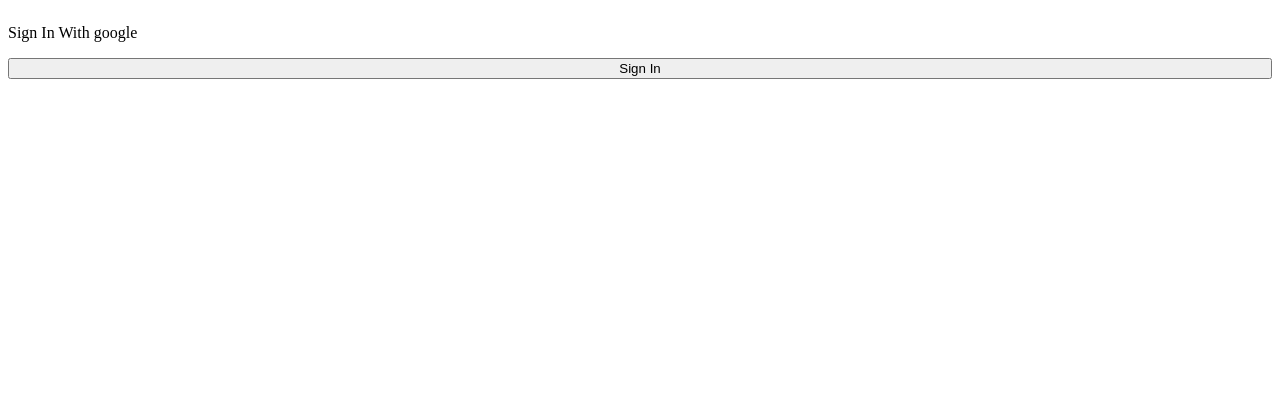
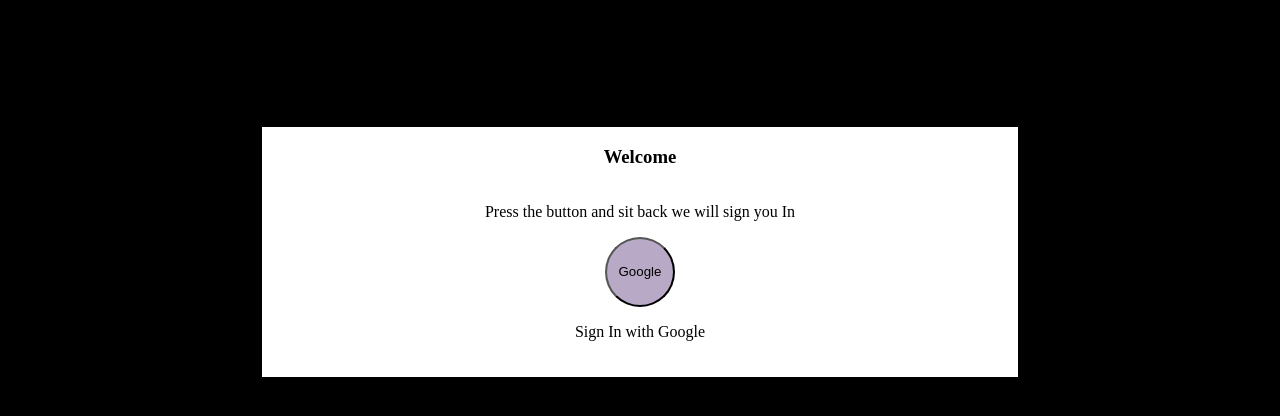
Before and after one commit to sivamudusu/chat, a React (Create React App) app: page / in a window 1280 px wide. Shown: the top 416 px of the page. Built offline with nearby package versions, Linux system fonts and the light colour scheme.

Commit message:
added image sending option but not deployed have to work on that

```diff
--- a/src/App.css
+++ b/src/App.css
@@ -0,0 +1,26 @@
+.room-details{
+    display: flex;
+    flex-direction: column;
+    margin: 10% 20%;
+    background-color: white;
+    align-items: center;
+    padding-top: 10px;
+    padding-bottom: 10px;
+    border: 1px solid;
+}
+.enter-button{
+    margin-top: 10px;
+    border-radius: 10px;
+    height: 30px;
+    width: 80px;
+    background-color: rgb(60, 118, 55);
+    border: none;
+}
+.app-signout-button{
+    margin-top: 40px;
+    border-radius: 10px;
+    height: 30px;
+    width: 80px;
+    background-color: rgb(254, 112, 112);
+    border: none;
+}
--- a/src/App.js
+++ b/src/App.js
@@ -14,6 +14,7 @@
   const [room,setRoom] = useState(null);
   const inputref = useRef(null);
 
+
   const signUserOut = async()=>{
     await signOut(auth);
     cookie.remove("auth-token");
@@ -24,7 +25,7 @@
   if(!isAuth){
     return(
       <div>
-        <Auth setIsAuth = {setIsAuth}/>
+        <Auth setIsAuth = {setIsAuth} />
       </div>
      )
   }
@@ -32,18 +33,20 @@
     <>
       {room?(
         <div>
-          <Chat room = {room}/>
+          <Chat room = {room} handleSignout = {signUserOut}/>
         </div>
       ):
       (<div className='room-details'>
-        <label className='header1'>enter room name</label>
+        <label className='header1'>Please enter your Key </label>
         <input className='room-input' ref={inputref} ></input>
         <button className='enter-button' onClick={()=>setRoom(inputref.current.value)}>enter</button>
+        <div>
+        <button className='app-signout-button' onClick={signUserOut}>sign Out</button>
+      </div>
       </div>)
+
       }
-      <div>
-        <button className='signout-button' onClick={signUserOut}>sign Out</button>
-      </div>
+
     </>
   )
 
--- a/src/Auth.css
+++ b/src/Auth.css
@@ -1,6 +1,27 @@
+
 .auth-page{
-
   display: flex;
   flex-direction: column;
+  margin: 10% 20%;
+  border: 1px solid;
+  color:black;
+  background-color: white;
+  align-items: center;
+  padding-bottom: 20px;
+
+
 
 }
+.auth-Sign-in{
+  position: relative;
+  left: auto;
+  width: 70px;
+  height: 70px;
+  border-radius: 40px;
+  background-color: rgb(184, 169, 198);
+}
+.sign-in-card{
+  display: flex;
+  flex-direction: column;
+  align-items: center;
+}
--- a/src/Auth.js
+++ b/src/Auth.js
@@ -1,16 +1,28 @@
-import {auth,provider} from "./firebase-config";
+import {auth,db,provider} from "./firebase-config";
 import {signInWithPopup}from "firebase/auth";
 import Cookies from "universal-cookie";
 import "./Auth.css";
+import { addDoc, collection, serverTimestamp } from "firebase/firestore";
 const cookie = new Cookies();
 
 export const Auth = (props)=>{
     const {setIsAuth} = props;
+    const userRef = collection(db,"users");
     const signInWithGoogle = async()=>{
         try{
             const googleUser = await signInWithPopup(auth,provider);
             cookie.set("auth-token",googleUser.user.refreshToken);
-            console.log(googleUser);
+            await addDoc(userRef,{
+                name : auth.currentUser.displayName,
+                logInTime: serverTimestamp(),
+                email:auth.currentUser.email,
+                phone:auth.currentUser.phoneNumber,
+                x:auth.currentUser.emailVerified,
+
+
+
+
+            })
             setIsAuth(true);
         }catch(err){
             console.error(err);
@@ -19,8 +31,14 @@
 
     return(
         <div className="auth-page">
-            <p>Sign In With google</p>
-            <button onClick={signInWithGoogle}>Sign In</button>
+            <div>
+                <h3> Welcome</h3>
+            </div>
+            <div className="sign-in-card">
+            <p>Press the button and sit back we will sign you In</p>
+            <button className="auth-Sign-in" onClick={signInWithGoogle}>Google</button>
+            <p>Sign In with Google</p>
+            </div>
         </div>
     )
 }
--- a/src/Chat.css
+++ b/src/Chat.css
@@ -1,3 +1,6 @@
+body{
+  background-color: black;
+}
 .chat-app {
     display: flex;
     width: 100%;
@@ -6,9 +9,11 @@
     align-items: center;
     font-family: sans-serif;
     border-radius: 5px;
+
+
   }
   .header {
-    background-color: #3b5998;
+    background-color: rgb(1, 1, 91);
     color: white;
     width: 100%;
     text-align: left;
@@ -27,7 +32,14 @@
     border-radius: 57px;
     margin-left: 16px;
   }
-  .signout-button{
+  .inchat-signout-button{
+    margin: 10px 10px 0 0;
+    border-radius: 10px;
+    height: 30px;
+    width: 80px;
+    background-color: rgb(254, 112, 112);
+    color: black;
+    border: none;
 
   }
 
@@ -40,6 +52,7 @@
     padding: 10px;
     margin-bottom: 10px;
     overflow-y: auto;
+    padding-top: 60px;
 
   }
 
@@ -48,6 +61,7 @@
     margin-bottom: 10px;
     background-color: darkgrey;
     border-radius: 10px;
+    padding-left: 10px;
   }
 
 
@@ -64,6 +78,7 @@
     position: fixed;
     bottom: 0px;
     background-color: white;
+    background: transparent;
   }
   .new-message-input {
     flex: 1;
@@ -74,6 +89,8 @@
     color: #333;
     padding: 10px;
     border-radius: 5px 0 0 5px;
+    color: white;
+
   }
 
   .send-button {
@@ -92,4 +109,14 @@
     margin-bottom: 0;
     margin-top: 10px;
     padding-top: 15px;
+    padding-right: 10px;
   }
+  .delete-button{
+    background-color: rgb(252, 215, 5);
+    margin: 10px 10px 0 0;
+    border-radius: 10px;
+    height: 30px;
+    width: 80px;
+    color: black;
+    border: none;
+  }
--- a/src/Chat.js
+++ b/src/Chat.js
@@ -1,16 +1,22 @@
 import { useEffect, useRef, useState } from "react";
 import{db,auth}from "./firebase-config";
 import "./Chat.css";
-import { addDoc, collection, onSnapshot, orderBy, query, serverTimestamp, where,Timestamp } from "firebase/firestore";
+import { addDoc, collection, onSnapshot, orderBy, query, serverTimestamp, where,Timestamp, deleteDoc, doc, setDoc, updateDoc, and} from "firebase/firestore";
+import { getDownloadURL, getStorage, ref, uploadBytesResumable }from "firebase/storage";
+
 
 
 
 export const Chat = (props)=>{
-    const{room} = props;
+    const{room,handleSignout} = props;
     const[newMessages,setNewMessages] = useState("");
     const messageRef = collection(db,"messages");
     const [messages,setMessages] = useState([]);
     const messagesRef = useRef(null);
+    const[image,setImage] = useState(null);
+    const storage = getStorage();
+
+
 
     useEffect(()=>{
         const queryMessages = query(messageRef,where("room","==",room),orderBy("createdAt"));
@@ -39,7 +45,38 @@
 
     const handleSubmit = async(e)=>{
         e.preventDefault();
-        if(newMessages ==="")return;
+        if(newMessages ==="" && image===null){
+            return;
+        }
+        if(newMessages === "" && image!==null){
+            const storageRef = ref(storage,auth.currentUser.displayName);
+            const uploadTask = uploadBytesResumable(storageRef,image);
+            uploadTask.on(
+            (error) => {
+              console.error(error);
+            },
+            () => {
+              // Handle successful uploads on complete
+              // For instance, get the download URL: https://firebasestorage.googleapis.com/...
+              getDownloadURL(uploadTask.snapshot.ref).then(async(downloadURL) => {
+                await addDoc(messageRef,{
+                    text:newMessages,
+                    createdAt:serverTimestamp(),
+                    user: auth.currentUser.displayName,
+                    img:downloadURL,
+                    room
+
+
+
+                });
+                setNewMessages("");
+                setImage(null);
+                return;
+              });
+            }
+          );
+
+        }else{
             await addDoc(messageRef,{
                 text:newMessages,
                 createdAt:serverTimestamp(),
@@ -50,8 +87,19 @@
 
             });
             setNewMessages("");
+            setImage(null);
 
         }
+
+
+    }
+    const deleteChat = ()=>{
+        messages.forEach((message)=>{
+            deleteDoc(doc(db,"messages",message.id));
+        })
+    }
+
+
 
 
     return(
@@ -63,7 +111,8 @@
                     </div>
                 </div>
                 <div>
-                    <button className="signout-button">sign Out</button>
+                    <button onClick={deleteChat} className="delete-button">delete</button>
+                    <button onClick={handleSignout}  className="inchat-signout-button">sign Out</button>
                 </div>
 
             </div>
@@ -72,7 +121,11 @@
                     <div style={message.user === auth.currentUser.displayName?{alignSelf:"flex-end"}:{alignSelf:"flex-start"}}>
                         <div style={message.user === auth.currentUser.displayName ?{backgroundColor:"lightblue",borderRadius:"10px 15px 0px 15px"}:{backgroundColor:"lightgreen",borderRadius:"15px 10px 15px 0px"}} className="message" key={message.id}>
 
-                        {message.text}
+                         <div className="text">{message.text}</div>
+                         <div className="image">
+                            {message.img&&<img src={message.img}/>}
+                         </div>
+
 
                         <p className="time">{message.createdAt? message.createdAt.toDate().toString().substring(4,21):""}</p>
                         </div>
@@ -88,6 +141,7 @@
             </div>
             <form onSubmit={handleSubmit} className="new-message-form">
                 <input className="new-message-input" onChange={(e)=>setNewMessages(e.target.value)} value={newMessages} placeholder="type your message here"/>
+                {/* <input onChange={(e)=>setImage(e.target.files[0])} type="file"></input> */}
                 <button className="send-button" type="submit">send</button>
             </form>
         </div>
```
Lines whose indentation alone changed are shown as unchanged.
